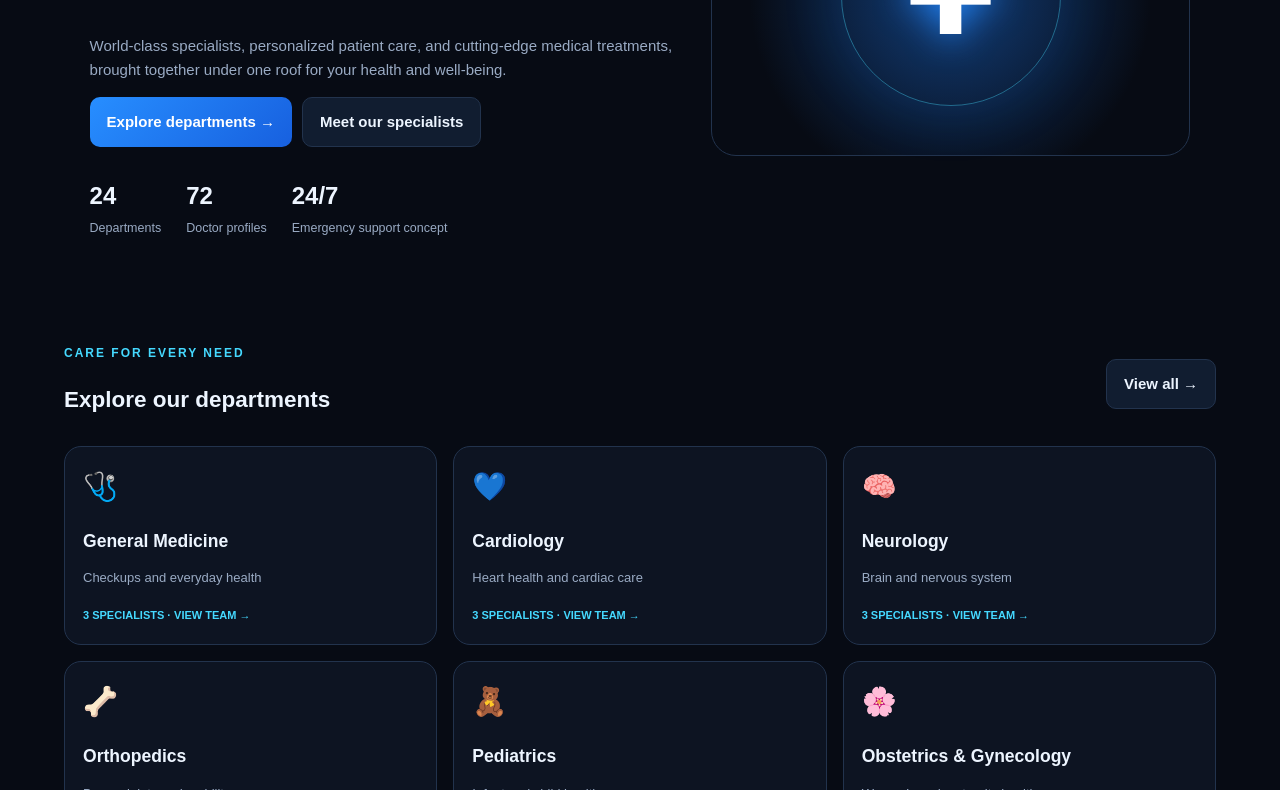
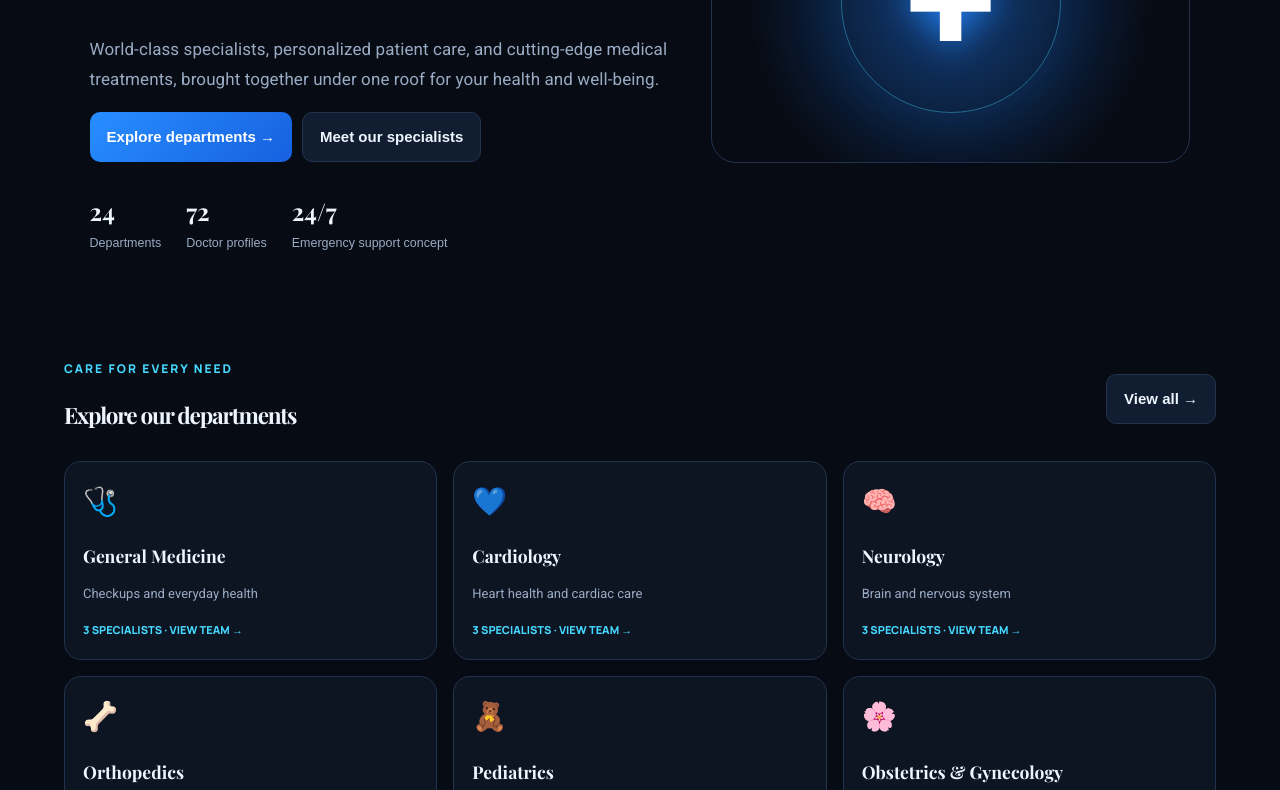
Before and after one commit to vishnu964210/test3, a plain HTML site: page index.html in a window 1280 px wide. Shown: the part 424-1214 px from the top of the page. Drawn offline with nearby package versions, Linux system fonts and the light colour scheme.

Commit message:
Add font styles and improve typography in style.css
Added font imports and defined font families for various elements.

```diff
--- a/style.css
+++ b/style.css
@@ -1,3 +1,49 @@
+
+@import url('https://fonts.googleapis.com/css2?family=Manrope:wght@400;500;600;700;800&family=Playfair+Display:wght@500;600;700;800&family=Roboto:wght@400;500;700&display=swap');
+
+/* Body text */
+body {
+  font-family: 'Roboto', sans-serif;
+}
+
+/* Headings and brand */
+h1, h2, h3, h4, h5, h6,
+.brand, .metric strong, .total {
+  font-family: 'Playfair Display', Georgia, serif;
+}
+
+/* Navigation, buttons, and labels */
+.eyebrow, .role, .count, .tag, .navlinks,
+button, input, select, textarea, label {
+  font-family: 'Manrope', sans-serif;
+}
+
+/* Paragraphs and descriptive text */
+p, .bio, .smallmuted, .notice,
+.infoitem small, .dept p, .footer {
+  font-family: 'Roboto', sans-serif;
+}
+
+/* Heading spacing */
+.hero h1,
+.sectionhead h2,
+.profilehead h1 {
+  font-weight: 700;
+  letter-spacing: -1.2px;
+}
+
+/* Improve paragraph readability */
+.hero p, .sectionhead p {
+  font-size: 17px;
+  line-height: 1.8;
+  letter-spacing: 0.1px;
+}
+
+.doctor-body p,
+.panel p,
+.bookbox p {
+  line-height: 1.8;
+}
 
 :root {
   color-scheme: dark;
```
